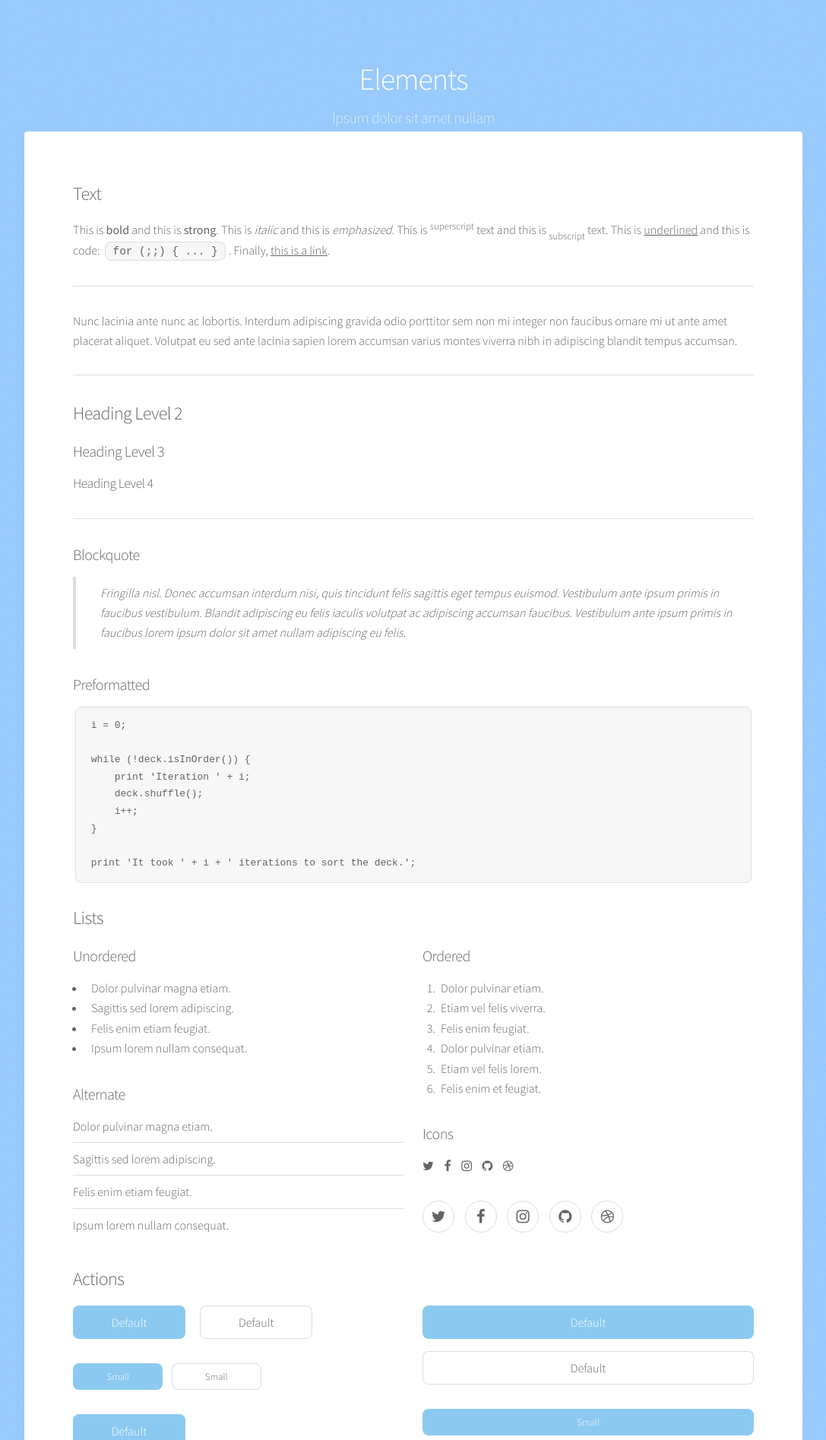
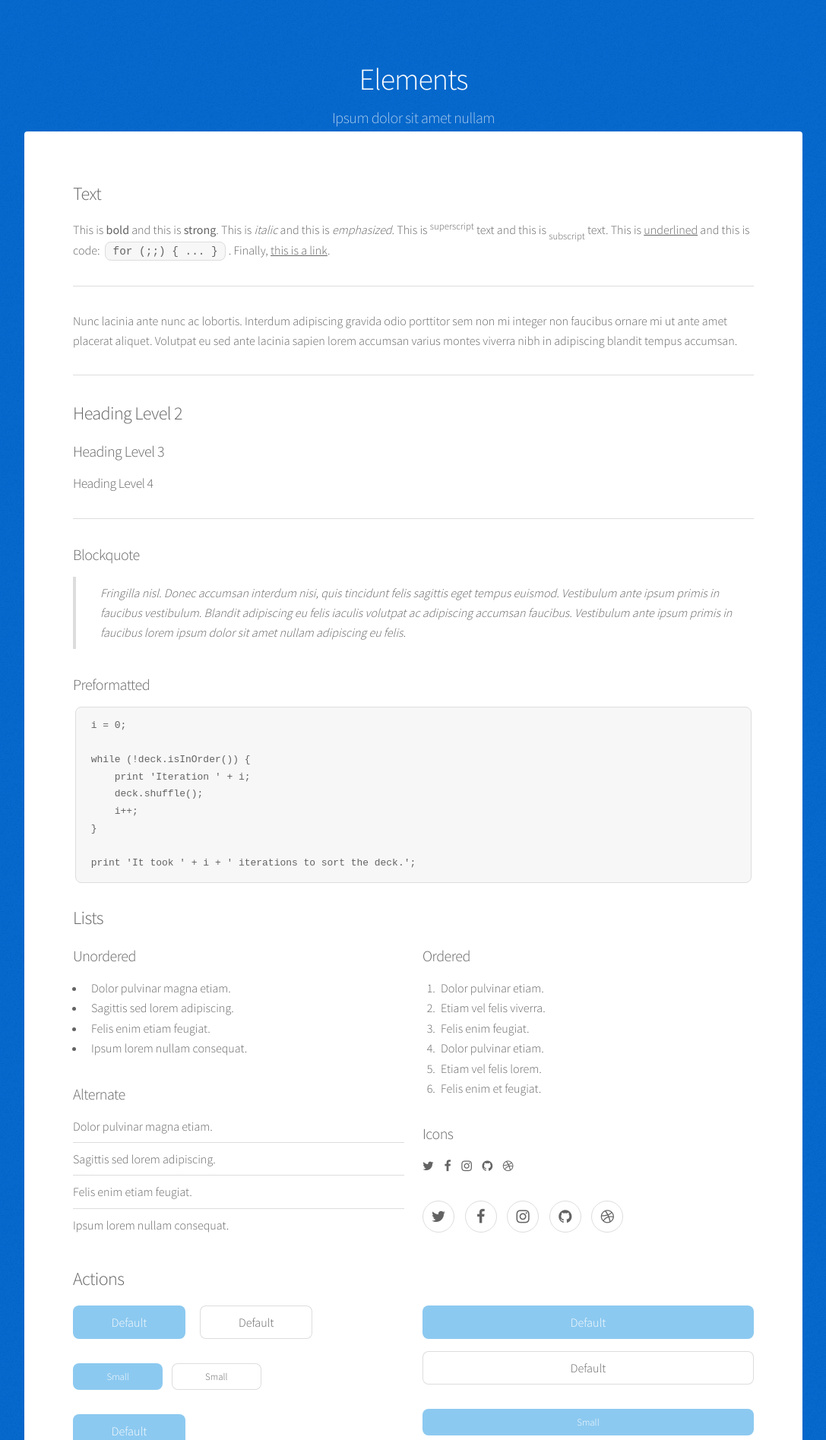
Before and after one commit to BeardOfBlondeness/MichaelP59024.github.io, a Jekyll site: the page elements.html, which Jekyll copies as it is, in a window 1280 px wide. Shown: the top 1895 px of the page at 76% size, without its empty margins (96-1183 px from the left). Built offline with Jekyll 4.4.1, drawn with Linux system fonts in a browser that asks for light colours.

Commit message:
updated some stuff! :)

```diff
--- a/assets/css/main.css
+++ b/assets/css/main.css
@@ -1537,10 +1537,10 @@
 
 body {
     background-color: #99ccff;
-    background-image: url("images/overlay.png"), -moz-linear-gradient(45deg, #99ccff 15%, #99ccff 85%);
-    background-image: url("images/overlay.png"), -webkit-linear-gradient(45deg, #99ccff 15%,#99ccff 85%);
-    background-image: url("images/overlay.png"), -ms-linear-gradient(45deg, #99ccff 15%, #99ccff 85%);
-    background-image: url("images/overlay.png"), linear-gradient(45deg, #99ccff 15%, #99ccff 85%);
+    background-image: url("images/overlay.png"), -moz-linear-gradient(45deg, #0066cc 15%, #0066cc 85%);
+    background-image: url("images/overlay.png"), -webkit-linear-gradient(45deg, #0066cc 15%,#0066cc 85%);
+    background-image: url("images/overlay.png"), -ms-linear-gradient(45deg, #0066cc 15%, #0066cc 85%);
+    background-image: url("images/overlay.png"), linear-gradient(45deg, #0066cc 15%, #0066cc 85%);
 }
 
 body.is-loading *,
```
